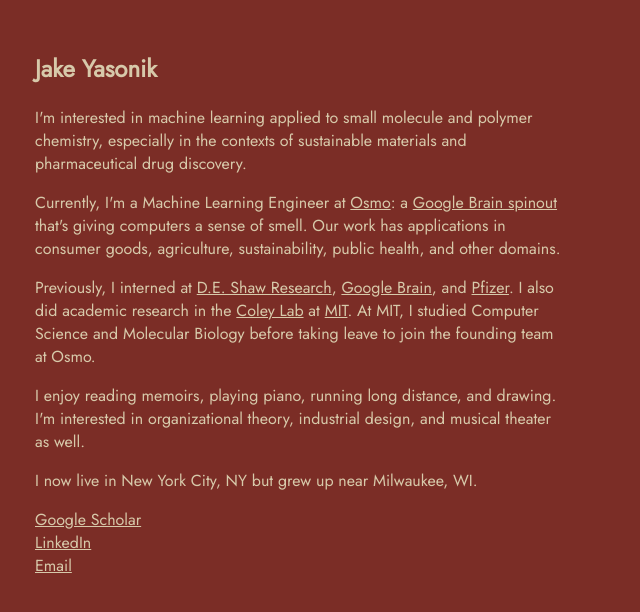
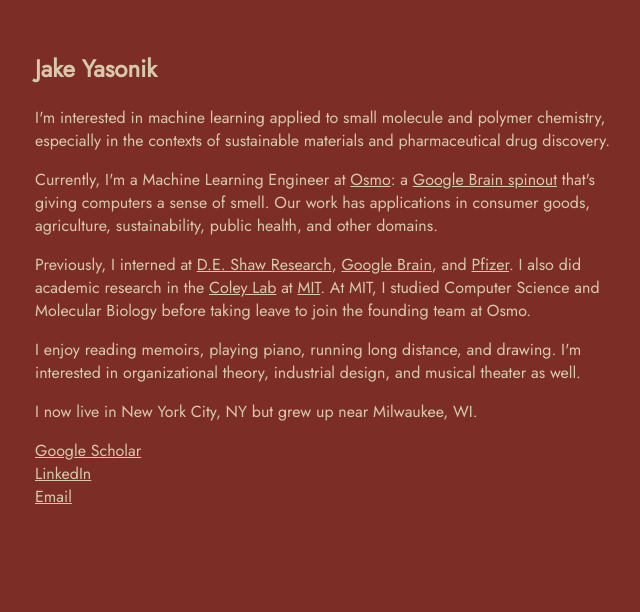
Before and after one commit to jyasonik/jyasonik.github.io, a plain HTML site: page index.html in a window 1280 px wide. Shown: the whole page, without its empty margins (37-677 px from the left). Drawn offline with Linux system fonts and the light colour scheme.

Commit message:
Formatting

```diff
--- a/index.html
+++ b/index.html
@@ -16,30 +16,30 @@ body {
 
 <h2 style="text-indent:64px; color: #d7c9aa">Jake Yasonik</h2>
 
-<p style="padding-left:64px; color: #d7c9aa; max-width: 42%">
+<p style="padding-left:64px; color: #d7c9aa; max-width: max(42%, 60ch)">
 I'm interested in machine learning applied to small molecule and polymer chemistry,
 especially in the contexts of sustainable materials and pharmaceutical drug discovery.
 </p>
 
-<p style="padding-left:64px; color: #d7c9aa; max-width: 42%">
+<p style="padding-left:64px; color: #d7c9aa; max-width: max(42%, 60ch)">
 Currently, I'm a Machine Learning Engineer at <a href="https://osmo.ai", style="color: #d7c9aa">Osmo</a>: a <a href="https://www.wired.com/story/this-startup-is-using-ai-to-unearth-new-smells/", style="color: #d7c9aa">Google Brain spinout</a> that's
 giving computers a sense of smell. Our work has applications in consumer goods,
 agriculture, sustainability, public health, and other domains.
 </p>
 
-<p style="padding-left:64px; color: #d7c9aa; max-width: 42%">
+<p style="padding-left:64px; color: #d7c9aa; max-width: max(42%, 60ch)">
 Previously, I interned at <a href="https://www.deshawresearch.com/", style="color: #d7c9aa">D.E. Shaw Research</a>, <a href="https://research.google/teams/brain/", style="color: #d7c9aa">Google Brain</a>, and <a href="https://pfizer.com", style="color: #d7c9aa">Pfizer</a>. I also did
 academic research in the <a href="https://coley.mit.edu/", style="color: #d7c9aa">Coley Lab</a> at <a href="https://mit.edu/", style="color: #d7c9aa">MIT</a>. At MIT, I studied Computer Science and
 Molecular Biology before taking leave to join the founding team at Osmo.
 </p>
 
-<p style="padding-left:64px; color: #d7c9aa; max-width: 42%">
+<p style="padding-left:64px; color: #d7c9aa; max-width: max(42%, 60ch)">
 I enjoy reading memoirs, playing piano, running long distance, and drawing. I'm
 interested in organizational theory, industrial design, and musical theater as well.
 </p>
 
 
-<p style="padding-left:64px; color: #d7c9aa; max-width: 42%">
+<p style="padding-left:64px; color: #d7c9aa; max-width: max(42%, 60ch)">
 I now live in New York City, NY but grew up near Milwaukee, WI.
 </p>
 
```
